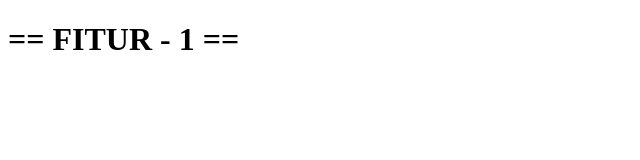
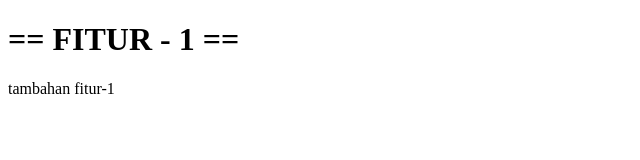
Before and after one commit to rifaalfadli/test, a plain HTML site: page index.html in a window 1280 px wide. Shown: the whole page, without its empty margins (0-640 px from the left). Drawn offline with Linux system fonts and the light colour scheme.

Commit message:
tambahan fitur-1

```diff
--- a/index.html
+++ b/index.html
@@ -7,5 +7,6 @@
   </head>
   <body>
     <h1>== FITUR - 1 ==</h1>
+    <p>tambahan fitur-1</p>
   </body>
 </html>
```
